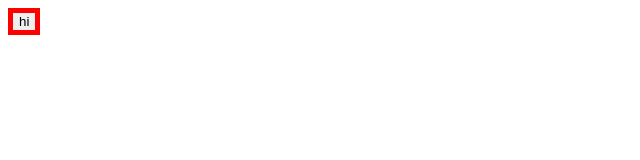
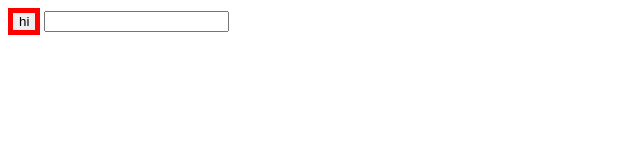
Before and after one commit to Yoonjeong-Choi/dataitgirls-4, a plain HTML site: page js-event.html in a window 1280 px wide. Shown: the whole page, without its empty margins (0-640 px from the left). Drawn offline with Linux system fonts and the light colour scheme.

Commit message:
텍스트 넣기 추가!

```diff
--- a/js-event.html
+++ b/js-event.html
@@ -3,5 +3,6 @@
         <input type="button" value="hi"
         style="border:5px solid red;"
         onclick="alert('hi')">
+        <input type="text" onchange="alert('값이 수정 되었습니다.')">
     </body>
 </html>
```
